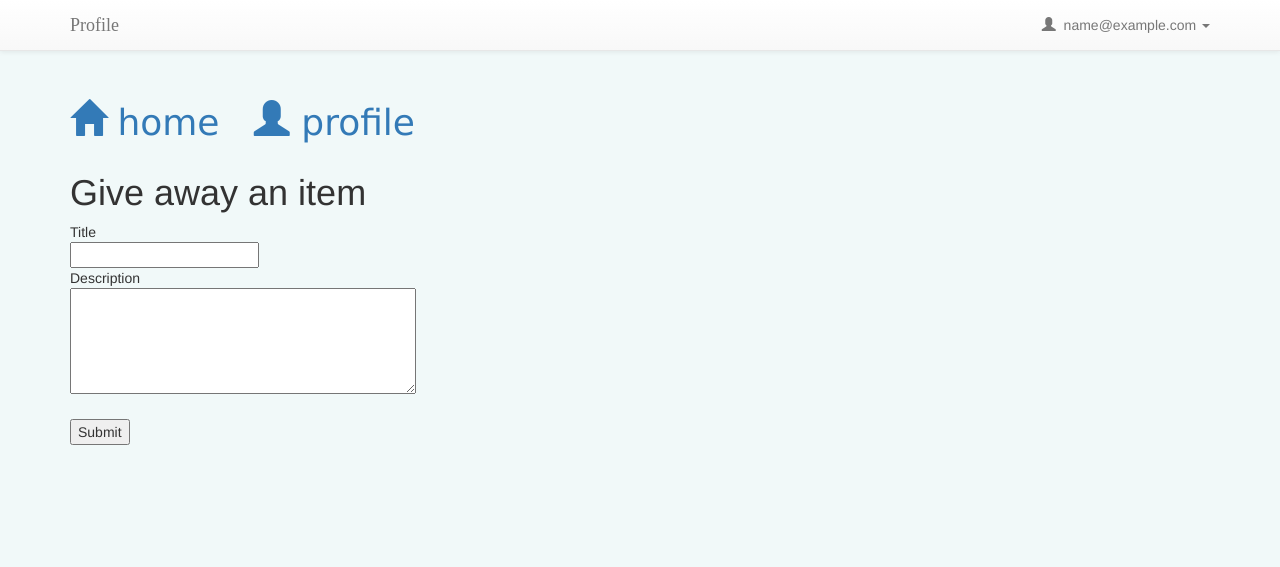
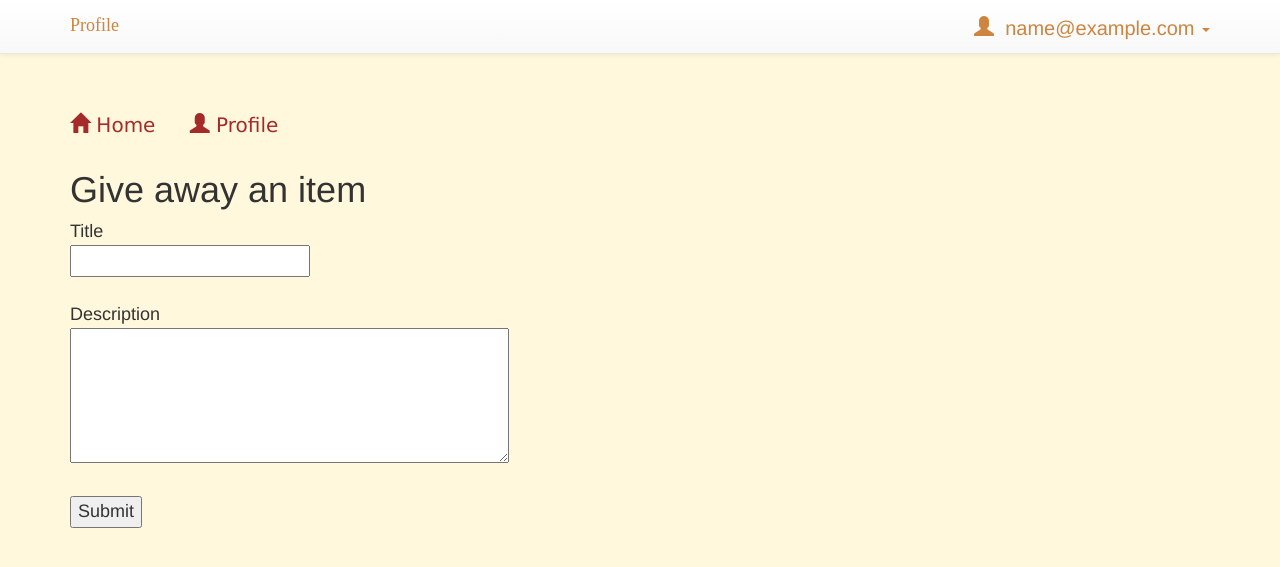
Before and after one commit to thenstad/oblig3, a PHP site: page /profile.php in a window 1280 px wide. Shown: the top 567 px of the page. Run offline with PHP 8.4, Linux system fonts and the light colour scheme; the visitor is signed in with stand-in values (Sample User, id 1).

Commit message:
a few changes and a ton of tries
css, unique user_id, tried to implement chat (didn't work) etc...

```diff
--- a/chat/config.php
+++ b/chat/config.php
@@ -1,9 +1,9 @@
 <?php
 //ini_set("display_errors","on");
 if(!isset($dbh)){
- session_start();
+session_start();
  date_default_timezone_set("UTC"); // Set Time Zone
- $host = "localhost"; // Hostname
+ $host = "127.0.0.1"; // Hostname
  $port = "3306"; // MySQL Port : Default : 3306
  $user = "root"; // Username Here
  $pass = ""; //Password Here
--- a/functions/upload_item.php
+++ b/functions/upload_item.php
@@ -10,15 +10,15 @@ $dbname = "dblogin";
 //Perform database query
 $item_title = $_POST['item_title'];
 $item_description = $_POST['item_description'];
-
+$user_id = $_POST['user_id'];
 
 //INSERTS THE WANTED ITEM TO THE TABLE IN HOME.PHP
 try {
 	 $conn = new PDO("mysql:host=$servername;dbname=$dbname", $username, $password);
 	 // set the PDO error mode to exception
 	 $conn->setAttribute(PDO::ATTR_ERRMODE, PDO::ERRMODE_EXCEPTION);
-	 $sql = "INSERT INTO items (item_title, item_description)
-	 VALUES ('".$_POST["item_title"]."', '".$_POST["item_description"]."')";
+	 $sql = "INSERT INTO items (item_title, item_description, user_id)
+	 VALUES ('".$_POST["item_title"]."', '".$_POST["item_description"]."', '".$_POST["user_id"]."')"; //We send the user_id in order to know which user uploaded the item
 	 // use exec() because no results are returned
 	 $conn->exec($sql);
  }
--- a/profile.php
+++ b/profile.php
@@ -48,8 +48,8 @@
 	 <div class="container-fluid" style="margin-top:80px;">
 			  <div class="container">
 					<h1>
-					<a href="home.php"><span class="glyphicon glyphicon-home"></span> home</a> &nbsp;
-					<a href="profile.php"><span class="glyphicon glyphicon-user"></span> profile</a></h1>
+					<a href="home.php"><span class="glyphicon glyphicon-home"></span> Home</a> &nbsp;
+					<a href="profile.php"><span class="glyphicon glyphicon-user"></span> Profile</a></h1>
 			  </div>
 			  <div class="container">
 					<h1 class="h1">Give away an item</h1>
@@ -70,6 +70,7 @@
 					<form action="functions/upload_item.php" method="post">
 					  Title<br>
 					  <input type="text" name="item_title"><br>
+					  <input type="hidden" name="user_id" value="<?php echo $user_id; ?>"><br>
 					  Description<br>
 					  <textarea name="item_description" rows="5" cols="40"></textarea><br><br>
 					  <input type="submit" value="Submit">
@@ -85,12 +86,6 @@
 
 
 
-
-
-
-
-
-
 				</div>
 
 		 </div>
--- a/style.css
+++ b/style.css
@@ -1,7 +1,8 @@
 @charset "utf-8";
 
 body{
-	background:#f1f9f9;
+	background: #FFF8DC;
+	font-size: 18px;
 }
 
 .form-signin {
@@ -20,12 +21,12 @@ body{
 				box-shadow: 0 1px 2px rgba(0,0,0,.05);
 
 	font-family:Tahoma, Geneva, sans-serif;
-	color:#990000;
+	color:peru;
 	font-weight:lighter;
 }
 
 .form-signin .form-signin-heading{
-	 color:#00A2D1;
+	 color:peru;
 }
 .form-signin input[type="text"],
 .form-signin input[type="password"],
@@ -52,3 +53,16 @@ body{
 h1{
 	font-family:Verdana, Geneva, sans-serif;
 }
+
+a {
+	color: brown;
+	font-size: 20px;
+}
+
+.navbar-default .navbar-brand {
+	 color: peru;
+}
+
+.navbar-default .navbar-nav>li>a {
+	 color: peru;
+}
```
Also changed, not shown: chat/tables.sql (+5 -2 lines), home.php (+32 -7 lines), sql/dblogin.sql (+18 -1 lines).
